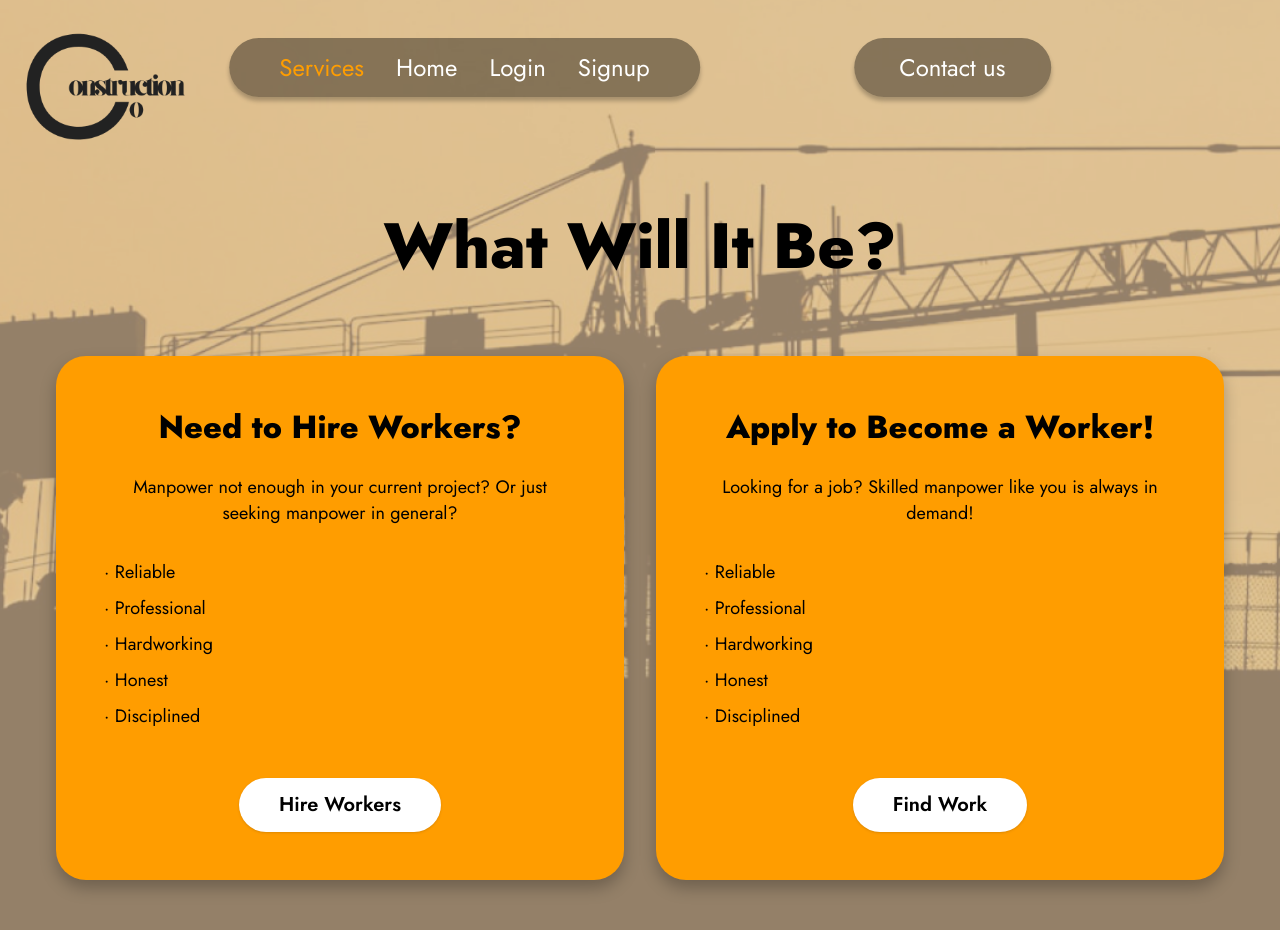
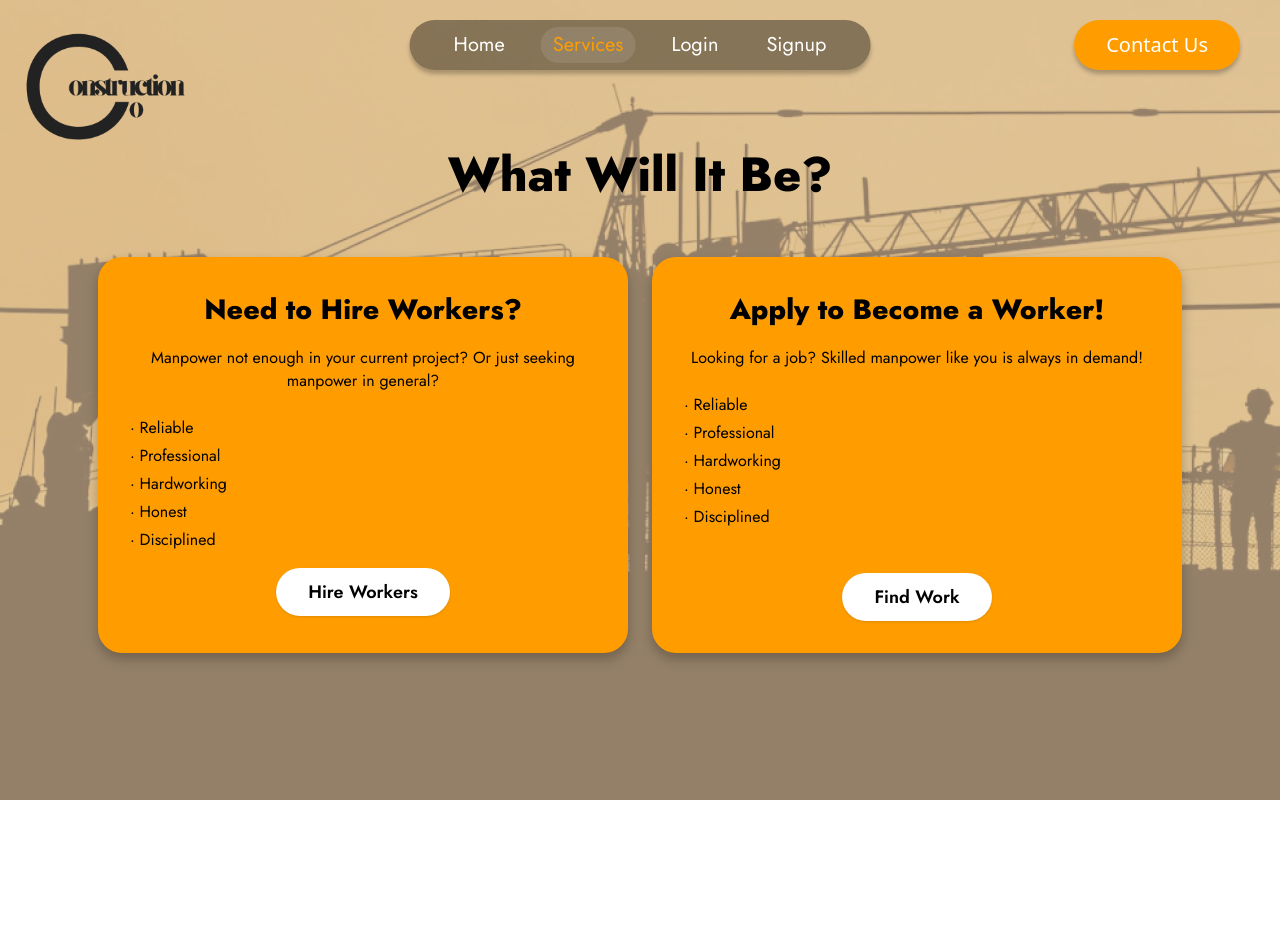
Before and after one commit to danielcanatoy/coconut, a React (Vite) app in the folder frontend/: page /services in a window 1280 px wide. Shown: the top 930 px of the page. After the commit the page ends 800 px from the top, so only its background shows below. Built offline with nearby package versions, Linux system fonts and the light colour scheme.

Commit message:
Edited ServicesPage

```diff
--- a/frontend/src/screens/ServicesPage/ServicesPage.tsx
+++ b/frontend/src/screens/ServicesPage/ServicesPage.tsx
@@ -5,8 +5,9 @@ import { useNavigate } from "react-router-dom";
 import { useState } from "react";
 
 const navItems = [
+
+  { label: "Home", path: "/", active: false },
   { label: "Services", path: "/services", active: true },
-  { label: "Home", path: "/", active: false },
   { label: "Login", path: "/login", active: false },
   { label: "Signup", path: "/signup", active: false },
 ];
@@ -22,30 +23,42 @@ export const ServicesPage = (): JSX.Element => {
         style={{ backgroundImage: "url(/rectangle-3.png)" }}
       />
 
-      <nav className="fixed top-[38px] left-1/2 -translate-x-1/2 z-50 flex items-center gap-[154px]">
-        <div className="flex items-center gap-8 bg-[#00000066] rounded-[60px] shadow-[0px_4px_4px_#00000040] px-[50px] h-[59px]">
+     <nav className="fixed top-[20px] left-0 w-full z-50">
+  <div className="relative w-full px-10 flex items-center justify-end">
+
+    {/* Centered Navbar */}
+    <div className="absolute left-1/2 -translate-x-1/2">
+      <div className="flex items-center gap-6 bg-[#00000066] rounded-[40px] shadow-[0px_4px_4px_#00000040] px-8 h-[50px]">
         {navItems.map((item, index) => (
           <button
             key={index}
             onClick={() => navigate(item.path)}
-              className={`[font-family:'Jost',Helvetica] font-normal text-2xl tracking-[0] leading-[normal] ${
-                item.active ? "text-[#ff9d00]" : "text-white"
+            className={`relative px-3 py-1 rounded-full
+              [font-family:'Jost',Helvetica] font-normal text-xl
+              transition-all duration-200 ease-out
+              ${
+                item.active
+                  ? "text-[#ff9d00] bg-white/10"
+                  : "text-white hover:bg-white/10"
               }`}
           >
             {item.label}
           </button>
         ))}
       </div>
+    </div>
 
+    {/* Contact Us Button (Right Side) */}
     <Button
-          onClick={() => navigate("/")}
-          className="bg-[#00000066] rounded-[60px] shadow-[0px_4px_4px_#00000040] h-[59px] w-[197px] hover:bg-[#00000080]"
+      onClick={() => navigate("/contact")}
+      className="bg-[#FF9D00] rounded-[40px] shadow-[0px_4px_4px_#00000040] h-[50px] px-8 text-white text-xl hover:bg-[#00000080]"
     >
-          <span className="[font-family:'Jost',Helvetica] font-normal text-white text-2xl tracking-[0] leading-[normal]">
-            Contact us
-          </span>
+      Contact Us
     </Button>
+
+  </div>
 </nav>
+
 
       <img
         className="absolute top-3.5 left-[22px] w-[174px] h-[174px] object-cover z-10"
@@ -53,23 +66,23 @@ export const ServicesPage = (): JSX.Element => {
         src="/construct-1-1.png"
       />
 
-      <div className="relative z-10 pt-[200px] pb-20 px-8">
-        <h1 className="text-center [font-family:'Jost',Helvetica] font-bold text-black text-[64px] tracking-[0] leading-[normal] mb-16">
+      <div className="relative z-10 pt-[140px] pb-16 px-6">
+  <h1 className="text-center [font-family:'Jost',Helvetica] font-bold text-black text-[48px] tracking-[0] leading-[normal] mb-12">
     What Will It Be?
   </h1>
 
-        <div className="max-w-[1200px] mx-auto grid grid-cols-1 md:grid-cols-2 gap-8 px-4">
-          <Card className="bg-[#ff9d00] border-none rounded-[30px] shadow-[0px_8px_16px_#00000040]">
-            <CardContent className="p-12 flex flex-col items-center">
-              <h2 className="[font-family:'Jost',Helvetica] font-bold text-black text-[32px] text-center tracking-[0] leading-[normal] mb-6">
+  <div className="max-w-[1100px] mx-auto grid grid-cols-1 md:grid-cols-2 gap-6 px-2">
+    <Card className="bg-[#ff9d00] border-none rounded-[24px] shadow-[0px_6px_12px_#00000040]">
+      <CardContent className="p-8 flex flex-col items-center">
+        <h2 className="[font-family:'Jost',Helvetica] font-bold text-black text-[28px] text-center tracking-[0] leading-[normal] mb-4">
           Need to Hire Workers?
         </h2>
 
-              <p className="[font-family:'Jost',Helvetica] font-normal text-black text-lg text-center tracking-[0] leading-[normal] mb-8">
+        <p className="[font-family:'Jost',Helvetica] font-normal text-black text-base text-center tracking-[0] leading-[normal] mb-6">
           Manpower not enough in your current project? Or just seeking manpower in general?
         </p>
 
-              <ul className="[font-family:'Jost',Helvetica] font-normal text-black text-lg mb-8 space-y-2 self-start">
+        <ul className="[font-family:'Jost',Helvetica] font-normal text-black text-base mb-2 space-y-1 self-start">
           <li>· Reliable</li>
           <li>· Professional</li>
           <li>· Hardworking</li>
@@ -79,24 +92,24 @@ export const ServicesPage = (): JSX.Element => {
 
         <Button
           onClick={() => setIsAuthModalOpen(true)}
-                className="bg-white hover:bg-gray-100 text-black rounded-[60px] h-[54px] px-10 [font-family:'Jost',Helvetica] font-semibold text-xl mt-4"
+          className="bg-white hover:bg-gray-100 text-black rounded-[48px] h-[48px] px-8 [font-family:'Jost',Helvetica] font-semibold text-lg mt-2"
         >
           Hire Workers
         </Button>
       </CardContent>
     </Card>
 
-          <Card className="bg-[#ff9d00] border-none rounded-[30px] shadow-[0px_8px_16px_#00000040]">
-            <CardContent className="p-12 flex flex-col items-center">
-              <h2 className="[font-family:'Jost',Helvetica] font-bold text-black text-[32px] text-center tracking-[0] leading-[normal] mb-6">
+    <Card className="bg-[#ff9d00] border-none rounded-[24px] shadow-[0px_6px_12px_#00000040]">
+      <CardContent className="p-8 flex flex-col items-center">
+        <h2 className="[font-family:'Jost',Helvetica] font-bold text-black text-[28px] text-center tracking-[0] leading-[normal] mb-4">
           Apply to Become a Worker!
         </h2>
 
-              <p className="[font-family:'Jost',Helvetica] font-normal text-black text-lg text-center tracking-[0] leading-[normal] mb-8">
+        <p className="[font-family:'Jost',Helvetica] font-normal text-black text-base text-center tracking-[0] leading-[normal] mb-6">
           Looking for a job? Skilled manpower like you is always in demand!
         </p>
 
-              <ul className="[font-family:'Jost',Helvetica] font-normal text-black text-lg mb-8 space-y-2 self-start">
+        <ul className="[font-family:'Jost',Helvetica] font-normal text-black text-base mb-9 space-y-1 self-start">
           <li>· Reliable</li>
           <li>· Professional</li>
           <li>· Hardworking</li>
@@ -106,7 +119,7 @@ export const ServicesPage = (): JSX.Element => {
 
         <Button
           onClick={() => setIsAuthModalOpen(true)}
-                className="bg-white hover:bg-gray-100 text-black rounded-[60px] h-[54px] px-10 [font-family:'Jost',Helvetica] font-semibold text-xl mt-4"
+          className="bg-white hover:bg-gray-100 text-black rounded-[48px] h-[48px] px-8 [font-family:'Jost',Helvetica] font-semibold text-lg mt-2"
         >
           Find Work
         </Button>
@@ -115,6 +128,7 @@ export const ServicesPage = (): JSX.Element => {
   </div>
 </div>
 
+
       <AuthModal isOpen={isAuthModalOpen} onClose={() => setIsAuthModalOpen(false)} />
     </div>
   );
```
Lines whose indentation alone changed are shown as unchanged.
